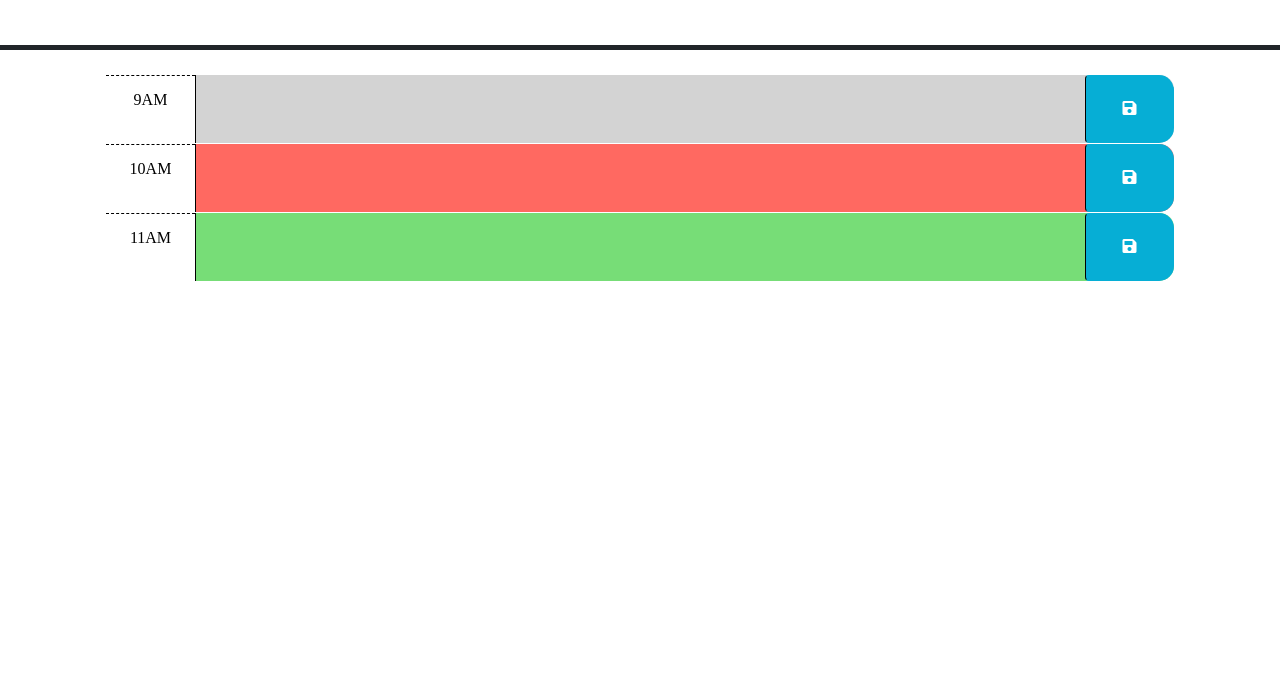
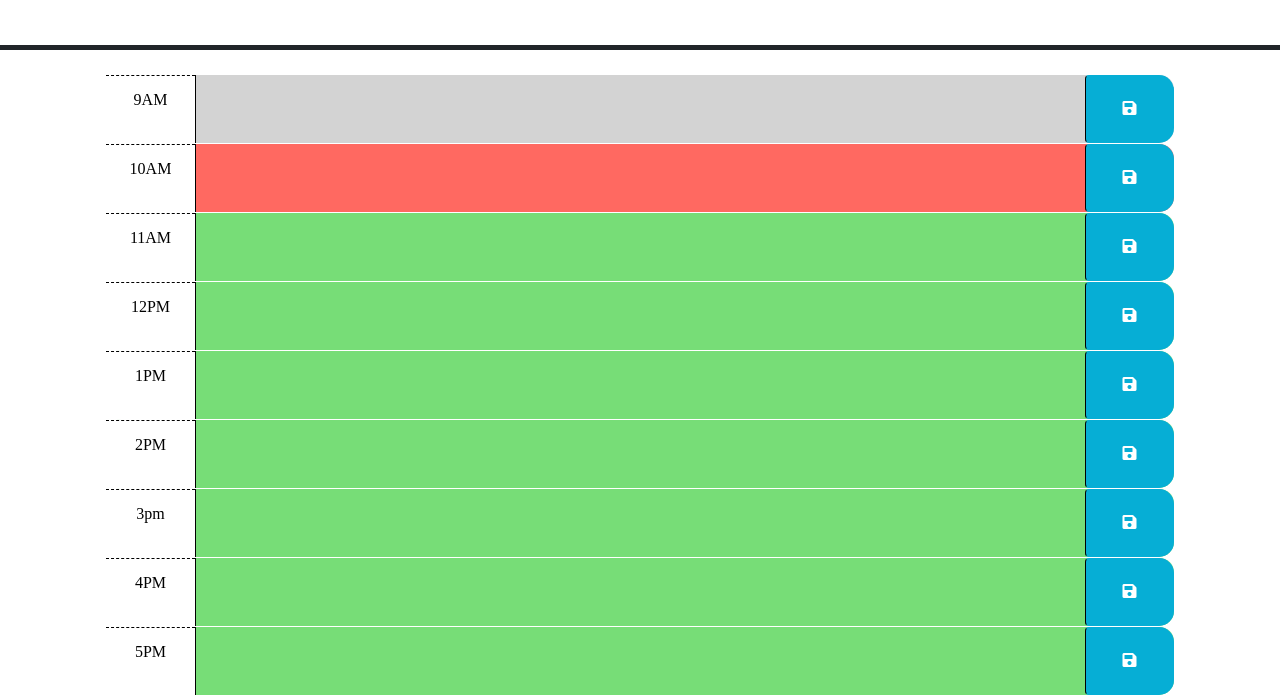
Before and after one commit to michaelreyna25/Schedule, a plain HTML site: page index.html in a window 1280 px wide. Shown: the part 168-863 px from the top of the page. Before the commit the page ends 800 px from the top, so only its background shows below. Drawn offline with nearby package versions, Linux system fonts and the light colour scheme.

Commit message:
added work time 9-5 with a remainder of future

```diff
--- a/assets/js/script.js
+++ b/assets/js/script.js
@@ -3,6 +3,7 @@
 // in the html.
 var date = dayjs();
  $('#currentDay').text(date.format('[Today is] MMMM DD, YYYY'));
+
 
 
 
--- a/index.html
+++ b/index.html
@@ -67,6 +67,55 @@
         </button>
       </div>
 
+      <div id="hour-12" class="row time-block future">
+        <div class="col-2 col-md-1 hour text-center py-3">12PM</div>
+        <textarea class="col-8 col-md-10 description" rows="3"> </textarea>
+        <button class="btn saveBtn col-2 col-md-1" aria-label="save">
+          <i class="fas fa-save" aria-hidden="true"></i>
+        </button>
+      </div>
+
+      <div id="hour-01" class="row time-block future">
+        <div class="col-2 col-md-1 hour text-center py-3">1PM</div>
+        <textarea class="col-8 col-md-10 description" rows="3"> </textarea>
+        <button class="btn saveBtn col-2 col-md-1" aria-label="save">
+          <i class="fas fa-save" aria-hidden="true"></i>
+        </button>
+      </div>
+
+      <div id="hour-02" class="row time-block future">
+        <div class="col-2 col-md-1 hour text-center py-3">2PM</div>
+        <textarea class="col-8 col-md-10 description" rows="3"> </textarea>
+        <button class="btn saveBtn col-2 col-md-1" aria-label="save">
+          <i class="fas fa-save" aria-hidden="true"></i>
+        </button>
+      </div>
+
+      <div id="hour-03" class="row time-block future">
+        <div class="col-2 col-md-1 hour text-center py-3">3pm</div>
+        <textarea class="col-8 col-md-10 description" rows="3"> </textarea>
+        <button class="btn saveBtn col-2 col-md-1" aria-label="save">
+          <i class="fas fa-save" aria-hidden="true"></i>
+        </button>
+      </div>
+
+      <div id="hour-04" class="row time-block future">
+        <div class="col-2 col-md-1 hour text-center py-3">4PM</div>
+        <textarea class="col-8 col-md-10 description" rows="3"> </textarea>
+        <button class="btn saveBtn col-2 col-md-1" aria-label="save">
+          <i class="fas fa-save" aria-hidden="true"></i>
+        </button>
+      </div>
+
+      <div id="hour-05" class="row time-block future">
+        <div class="col-2 col-md-1 hour text-center py-3">5PM</div>
+        <textarea class="col-8 col-md-10 description" rows="3"> </textarea>
+        <button class="btn saveBtn col-2 col-md-1" aria-label="save">
+          <i class="fas fa-save" aria-hidden="true"></i>
+        </button>
+      </div>
+
+
     <script src="https://code.jquery.com/jquery-3.4.1.min.js"></script>
     <script src="https://cdn.jsdelivr.net/npm/dayjs@1/dayjs.min.js"></script>
 
```
